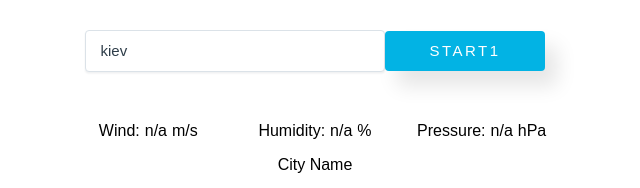
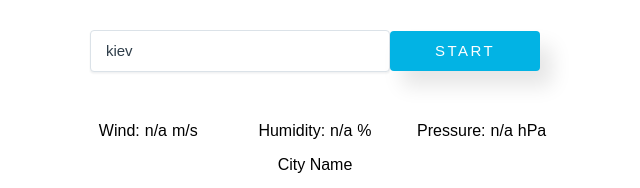
Before and after one commit to turchak/weather-app, a plain HTML site: page index.html in a window 1280 px wide. Shown: the top 188 px of the page, 325-965 px from the left. Drawn offline with nearby package versions, Linux system fonts and the light colour scheme; some packages are replaced by stand-ins of ours.

Commit message:
rename button

```diff
--- a/index.html
+++ b/index.html
@@ -18,7 +18,7 @@
     <header class="header">
         <div class="search">
             <input class="search-input" type="text" placeholder="Search" value="kiev">
-            <button class="search-button">start1</button>
+            <button class="search-button">start</button>
         </div>
     </header>
     <main class="content">
```
